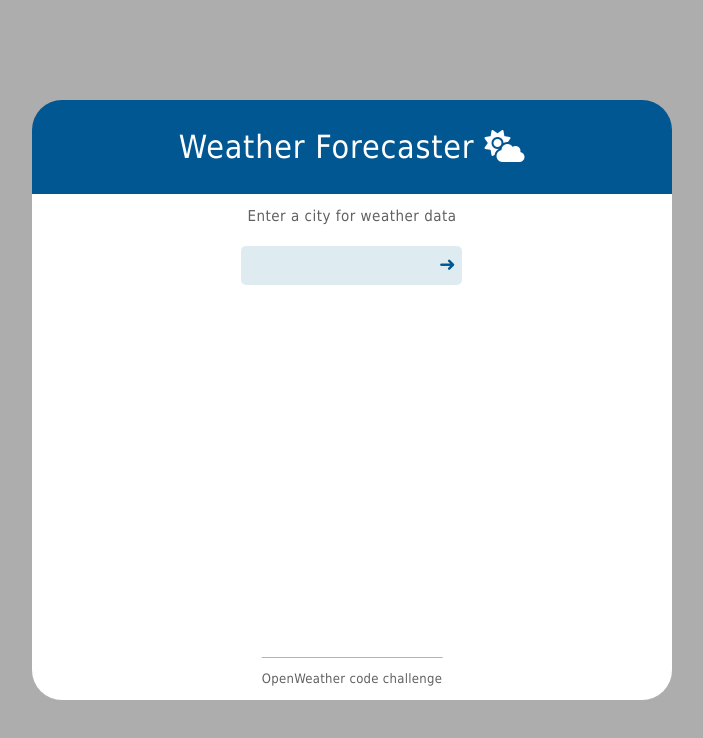
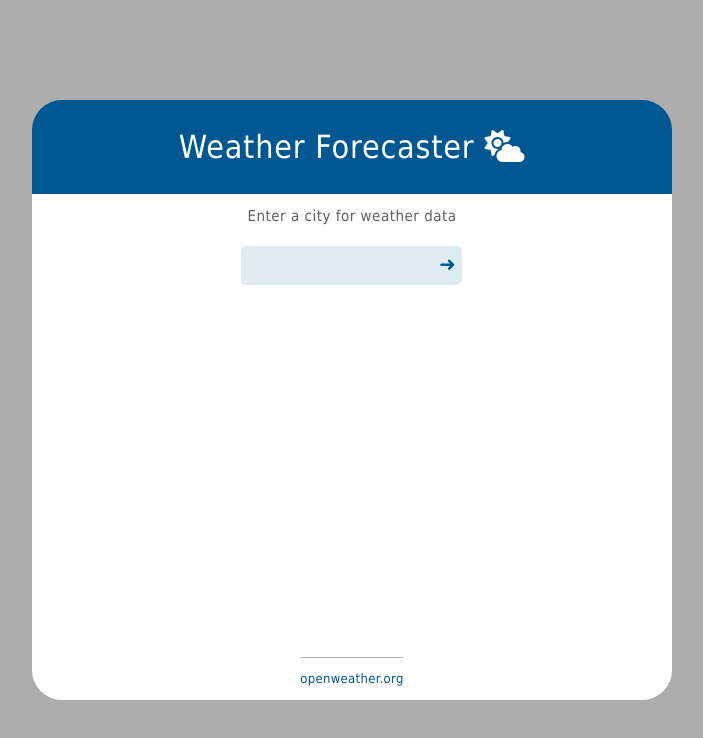
Before and after one commit to Techture/weather-forecaster, a React (Create React App) app: page / in a window 1280 px wide. Shown: the top 738 px of the page, without its empty margins (288-991 px from the left). Built offline with nearby package versions, Linux system fonts and the light colour scheme; no server answers.

Commit message:
update footer

```diff
--- a/src/components/Layout/Footer.js
+++ b/src/components/Layout/Footer.js
@@ -2,7 +2,15 @@ import React from "react";
 
 const Footer = () => (
   <div className="footer">
-    <p>OpenWeather code challenge</p>
+    <p>
+      <a
+        href="https://openweathermap.org/"
+        target="_blank"
+        rel="noopener noreferrer"
+      >
+        openweather.org
+      </a>
+    </p>
   </div>
 );
 
--- a/src/components/Main.js
+++ b/src/components/Main.js
@@ -61,11 +61,11 @@ const Main = () => {
           // };
 
           setWeather(d.main);
-          // setCity(d.name);
-          setConditions(d.weather[0].main);
-          setIcon(d.weather[0].icon);
+          setCity(d.name);
+          // setConditions(d.weather[0].main);
+          // setIcon(d.weather[0].icon);
 
-          console.log("DATA >>", d);
+          console.log("DATA 1 >>", d);
         });
       });
     }
@@ -89,6 +89,8 @@ const Main = () => {
     setCity(data.name);
     setConditions(data.weather[0].main);
     setIcon(data.weather[0].icon);
+
+    console.log("DATA 1 >>", data);
   };
 
   useEffect(() => {
--- a/src/components/Weather.js
+++ b/src/components/Weather.js
@@ -6,8 +6,8 @@ const Weather = ({ city, temp, temp_max, temp_min, conditions, icon }) => {
     <div className="weather-data">
       <p className="weather-tagline">
         Current forecast for <span className="weather-data-city">{city}</span>
-        <DateTime />
       </p>
+      <DateTime />
       <div className="weather-data-box">
         <span className="weather-data-property">
           <p className="weather-data-title">Temperature</p>
```
